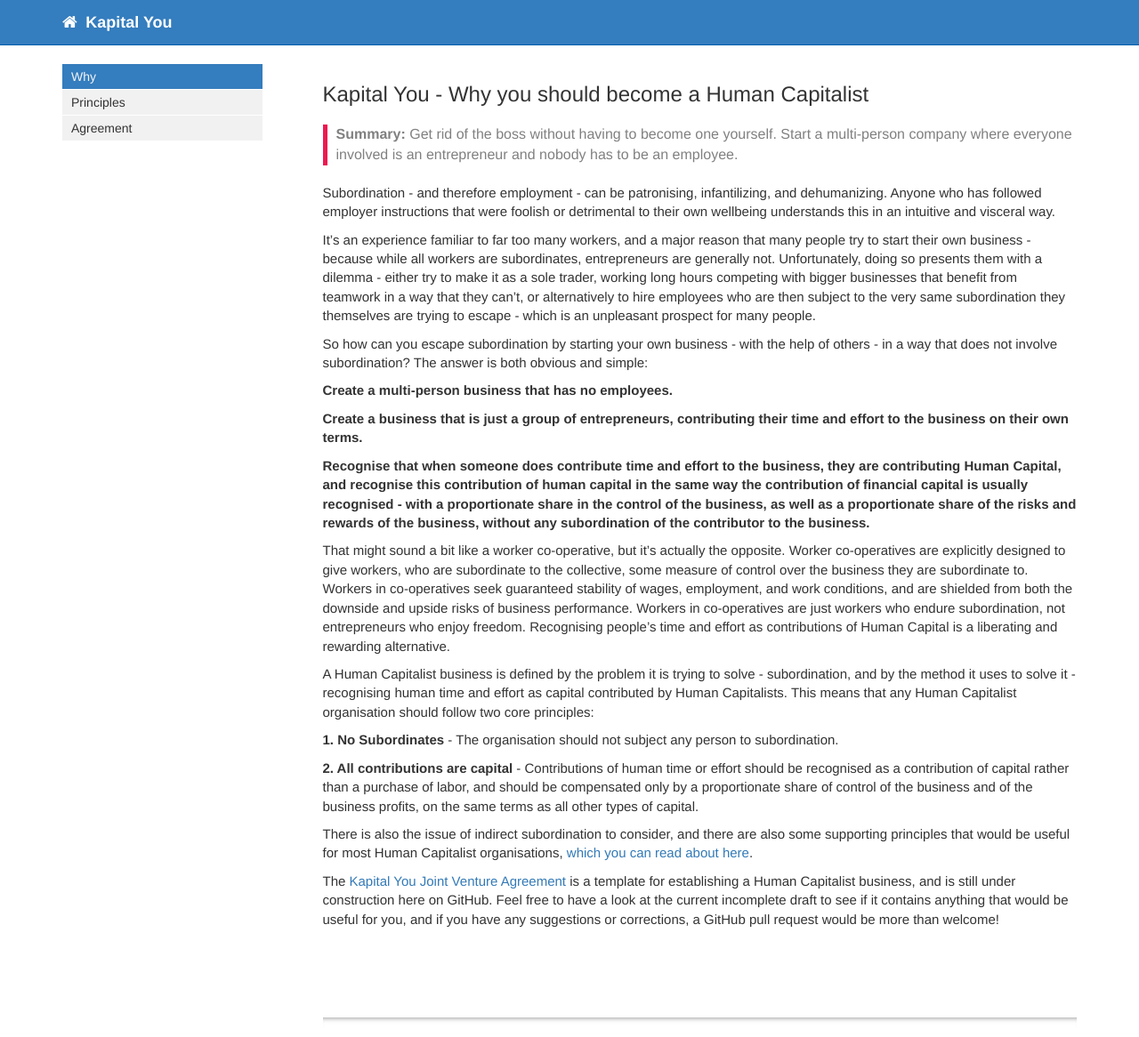
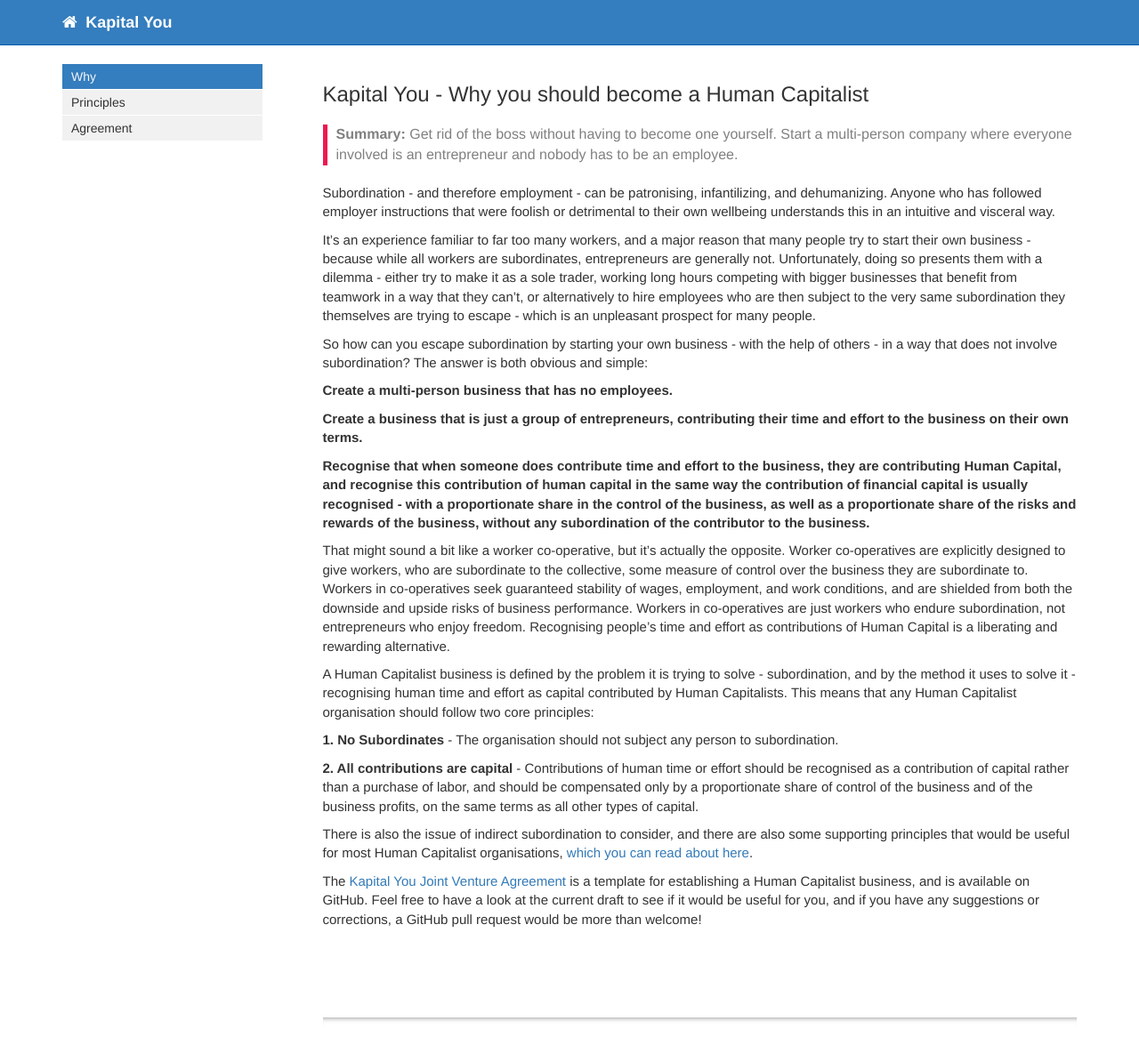
Before and after one commit to KapitalYou/KapitalYou.github.io, a Jekyll site: the page built from index.md, in a window 1280 px wide. Shown: the whole page at 89% size. Built offline with Jekyll 4.4.1, drawn with Linux system fonts in a browser that asks for light colours; comment, search, counter and statistics services are not loaded.

```diff
--- a/index.md
+++ b/index.md
@@ -28,7 +28,7 @@ A Human Capitalist business is defined by the problem it is trying to solve - su
 
 There is also the issue of indirect subordination to consider, and there are also some supporting principles that would be useful for most Human Capitalist organisations, [which you can read about here](/principles.html).
 
-The [Kapital You Joint Venture Agreement](/agreement.html) is a template for establishing a Human Capitalist business, and is still under construction here on GitHub. Feel free to have a look at the current incomplete draft to see if it contains anything that would be useful for you, and if you have any suggestions or corrections, a GitHub pull request would be more than welcome!
+The [Kapital You Joint Venture Agreement](/agreement.html) is a template for establishing a Human Capitalist business, and is available on GitHub. Feel free to have a look at the current draft to see if it would be useful for you, and if you have any suggestions or corrections, a GitHub pull request would be more than welcome!
 <!--
 [Human Capitalist Exchange](http://discourse.humancapitalist.exchange) is a discusson website to help would-be Human Capitalists meet and collaborate on starting Human Capitalist businesses, and to provide ready-made business structures and software tools to support those businesses. The site is only just getting started, however if you think that you can see yourself as a future Human Capitalist and would like to connect with other Human Capitalists to discuss business opportunities, you can [sign up here](http://discourse.humancapitalist.exchange).
 -->
```
Also changed, not shown: agreement.md (+1 -1 lines).
